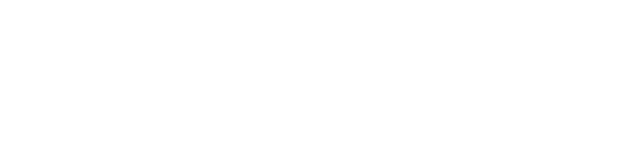
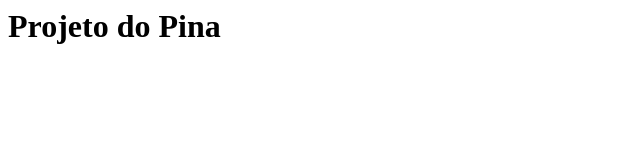
Before and after one commit to PinaMendes/teste, a plain HTML site: page index.html in a window 1280 px wide. Shown: the whole page, without its empty margins (0-640 px from the left). Drawn offline with Linux system fonts and the light colour scheme.

Commit message:
Titulo da Pagina

```diff
--- a/index.html
+++ b/index.html
@@ -2,5 +2,6 @@
 <head>
 </head>
 <body>
+<h1>Projeto do Pina</h1>
 </body>
 </html>
```
